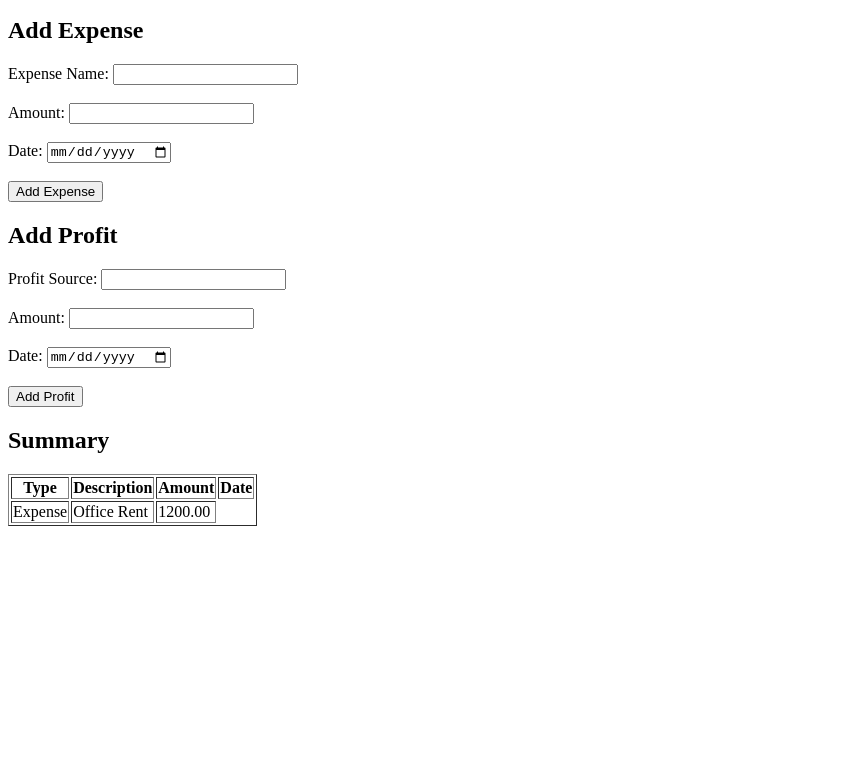
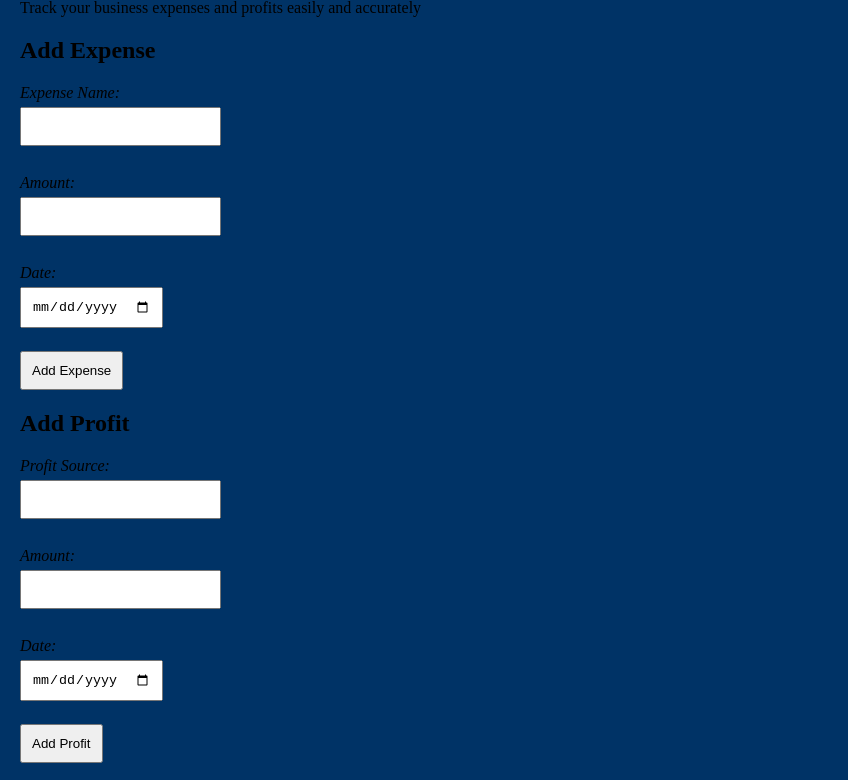
Before and after one commit to DysUji/Expense, a plain HTML site: page index.html in a window 1280 px wide. Shown: the part 101-881 px from the top of the page, without its empty margins (0-848 px from the left). Before the commit the page ends 800 px from the top, so only its background shows below. Drawn offline with Linux system fonts and the light colour scheme.

Commit message:
Update index.html

```diff
--- a/index.html
+++ b/index.html
@@ -4,7 +4,7 @@
     <meta charset="UTF-8">
     <meta name="viewport" content="width=device-width, initial-scale=1.0">
     <title>Gold Expense Tracker</title>
-    <link rel="stylesheet" href="Css Component">
+    <link rel="stylesheet" href="styles.css">
   </head>
   <body>
       <header>
```
